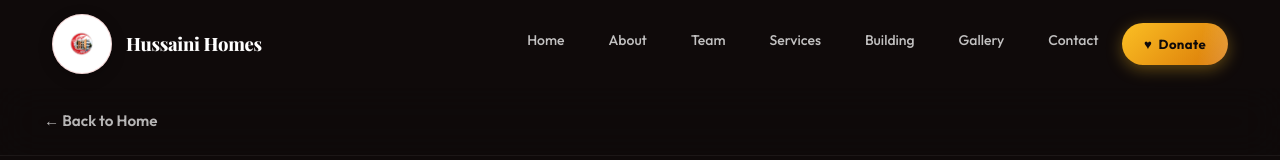
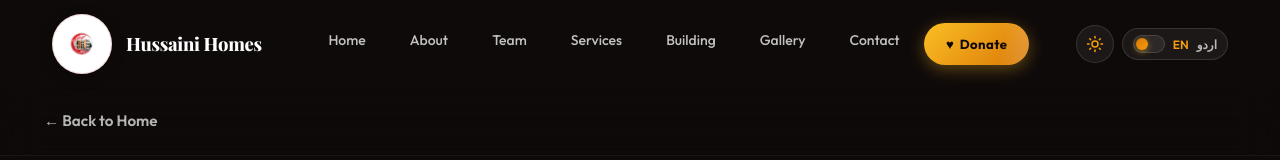
Before and after one commit to viki863-star/Hussainihomesfoundationpakistan, a React (Vite) app: page /team/accountability-khan in a window 1280 px wide. Shown: the top 160 px of the page. Built offline with nearby package versions, Linux system fonts and the light colour scheme; a web font is replaced by a local one.

Commit message:
Fix: show language & theme toggles on all screen sizes (was hidden on desktop)

```diff
--- a/src/App.css
+++ b/src/App.css
@@ -247,7 +247,7 @@
 
 /* ═══ LANGUAGE PILL TOGGLE ═══ */
 .lang-toggle-pill {
-  display: none;
+  display: inline-flex;
   align-items: center;
   gap: 8px;
   padding: 6px 10px;
@@ -338,9 +338,9 @@
   transform: scale(1.05) rotate(8deg);
 }
 
-/* Nav right controls (mobile) */
+/* Nav right controls (theme + lang toggles) */
 .nav-right-controls {
-  display: none;
+  display: inline-flex;
   align-items: center;
   gap: 8px;
   position: relative;
```
